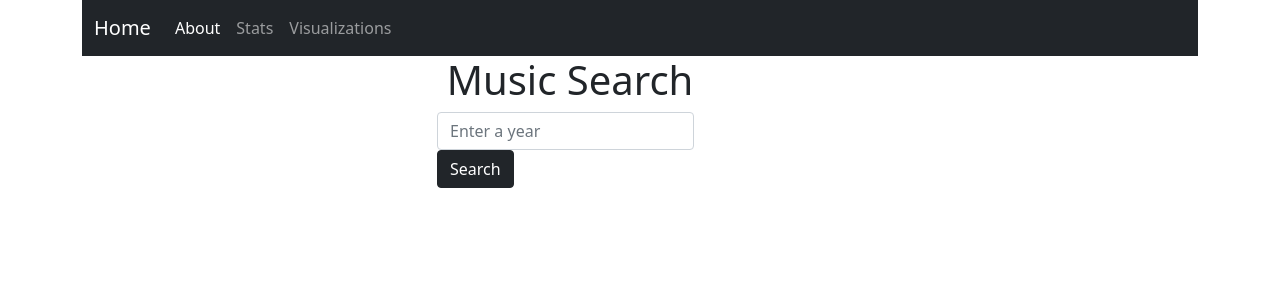
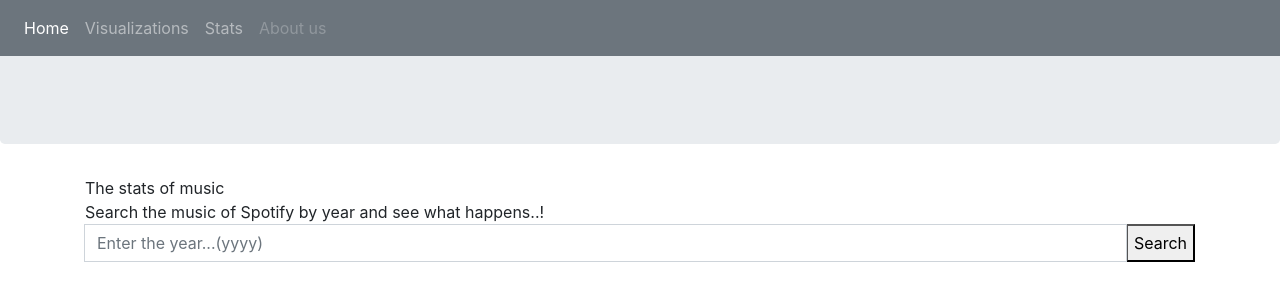
Before and after one commit to SugeilyMG/Music_through_History, a Flask app: page / in a window 1280 px wide. Shown: the top 301 px of the page. Run offline with Flask 2, Linux system fonts and the light colour scheme; some libraries are stand-ins or nearby versions.

Commit message:
Add files via upload

```diff
--- a/templates/index.html
+++ b/templates/index.html
@@ -2,64 +2,75 @@
 <html lang="en">
 
 <head>
+  <title>Spotify Search</title>
 
       <!-- Required meta tags -->
       <meta charset="utf-8">
       <meta name="viewport" content="width=device-width, initial-scale=1">
 
       <!-- Bootstrap CSS -->
-
-      <link href="https://cdn.jsdelivr.net/npm/bootstrap@5.0.0-beta3/dist/css/bootstrap.min.css" rel="stylesheet" integrity="sha384-eOJMYsd53ii+scO/bJGFsiCZc+5NDVN2yr8+0RDqr0Ql0h+rP48ckxlpbzKgwra6" crossorigin="anonymous">
-      <link rel="stylesheet" href="static/css/style.css">
+      <link rel="stylesheet" href="https://maxcdn.bootstrapcdn.com/bootstrap/4.5.2/css/bootstrap.min.css">
+      <script src="https://ajax.googleapis.com/ajax/libs/jquery/3.5.1/jquery.min.js"></script>
+      <script src="https://cdnjs.cloudflare.com/ajax/libs/popper.js/1.16.0/umd/popper.min.js"></script>
+      <script src="https://maxcdn.bootstrapcdn.com/bootstrap/4.5.2/js/bootstrap.min.js"></script>
+      <link rel="stylesheet" href="/static/css/style.css">
       <script src="https://d3js.org/d3.v5.min.js"></script>
-
-
-  <title>Music</title>
 
 </head>
 
 <body>
-  <div class="container">
-    <nav class="navbar navbar-expand-lg navbar-dark bg-dark">
-      <div class="container-fluid">
-        <a class="navbar-brand" href="#">Home</a>
-        <button class="navbar-toggler" type="button" data-bs-toggle="collapse" data-bs-target="#navbarText" aria-controls="navbarText" aria-expanded="false" aria-label="Toggle navigation">
-          <span class="navbar-toggler-icon"></span>
-        </button>
-        <div class="collapse navbar-collapse" id="navbarText">
-          <ul class="navbar-nav me-auto mb-2 mb-lg-0">
+  <script>
+    // Fade in on start
+    $(document).ready(function() {
+      $("body").hide().fadeIn(2000);
+    });
+  </script>
+
+  <div class="container-fluid pt-3">
+    <nav class="navbar navbar-expand-sm bg-secondary navbar-dark  fixed-top">
+          <ul class="navbar-nav">
+            <li class="nav-item active">
+              <a class="nav-link" href="#">Home</a>
+            </li>
             <li class="nav-item">
-              <a class="nav-link active" aria-current="page" href="#">About</a>
+              <a class="nav-link" href="#">Visualizations</a>
             </li>
             <li class="nav-item">
               <a class="nav-link" href="#">Stats</a>
             </li>
             <li class="nav-item">
-              <a class="nav-link" href="#">Visualizations</a>
+              <a class="nav-link disabled" href="#">About us</a>
             </li>
           </ul>
-        </div>
+        </nav>
+
       </div>
     </nav>
   </div>
 
   <!-- User´s Search -->
-  <div class="container" id='search'>
-    <div class="jumbotron text-center">
-      <h1>Music Search</h1>
+  <div class="jumbotron" >
+  </div>
+    <div class="container push-spaces" >
+      <div class="t1">The stats of music</div>
+      <div class="t2">Search the music of Spotify by year and see what happens..! </div>
+      <form>
+        <div class="input-group mb-3 ">
+          <div class="input-group-prepend">
+          </div>
+          <input type="text" class="form-control" id="searchInput" placeholder="Enter the year...(yyyy)">
+          <div class="input-group-append">
+            <button id="submit"  class="t3" type="submit">Search</button>
+           </div>
+
+
+      </form>
     </div>
-    <div class="container" id='searchbar'>
-      <div class="row">
-        <div class="col-md-6 offset-md-3">
-          <div class="input-group mb-3">
-            <form class="form-inline">
-              <div class="form-group">
-                <input type="text" class="form-control" id="searchInput" placeholder="Enter a year">
-              </div>
-              <button id="submit" type="submit" class="btn btn-dark">Search</button>
-            </form>
+
+    </div>
+          </form>
             <div id="plot"></div>
-            <script src="static/js/plots.js"></script>
+            <script src="/static/js/plots.js"></script>
           </div>
         </div>
       </div>
@@ -69,7 +80,6 @@
   <!-- Option 1: Bootstrap Bundle with Popper -->
   <script src="https://cdn.jsdelivr.net/npm/bootstrap@5.0.0-beta3/dist/js/bootstrap.bundle.min.js" integrity="sha384-JEW9xMcG8R+pH31jmWH6WWP0WintQrMb4s7ZOdauHnUtxwoG2vI5DkLtS3qm9Ekf" crossorigin="anonymous">
   </script>
-  <script src="require.js"></script>
 </body>
 
 </html>
```
